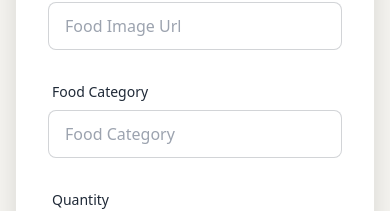
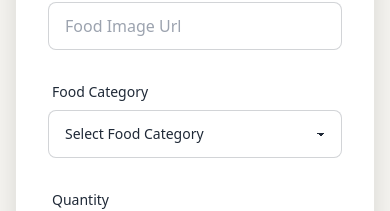
Before and after one commit to HamzaAryanSapnil/ChefLink-Assignment-11-Client, a React (Vite) app: page /add_food in a window 390 px wide. Shown: the part 631-842 px from the top of the page. Built offline with nearby package versions, Linux system fonts and the light colour scheme; no server answers.

Commit message:
add food items complete and it is also responsive

```diff
--- a/src/Pages/Add Food/AddFood.jsx
+++ b/src/Pages/Add Food/AddFood.jsx
@@ -63,7 +63,7 @@ const AddFood = () => {
                 })}
               />
               {errors.foodName && (
-                <p className="text-red-500">{errors.foodName.message}</p>
+                <p className="text-red-500">Food name is required</p>
               )}
             </div>
             <div className="form-control">
@@ -77,32 +77,27 @@ const AddFood = () => {
                 {...register("foodImageUrl", {
                   required: {
                     value: true,
-                    message: "Food name is required",
+                    message: "Food image url is required",
                   },
                 })}
               />
               {errors.foodImageUrl && (
-                <p className="text-red-500">{errors.foodImageUrl.message}</p>
+                <p className="text-red-500">Food image url is required</p>
               )}
             </div>
             <div className="form-control">
               <label className="label">
                 <span className="label-text">Food Category</span>
               </label>
-              <input
-                type="text"
-                placeholder="Food Category"
-                className="input input-bordered"
-                {...register("foodCategory", {
-                  required: {
-                    value: true,
-                    message: "Food name is required",
-                  },
-                })}
-              />
-              {errors.foodCategory && (
-                <p className="text-red-500">{errors.foodCategory.message}</p>
-              )}
+              <select className="select select-bordered w-full" {...register("foodCategory", { required: true })}>
+                <option value="">Select Food Category</option>
+                <option value="Fish">Fish</option>
+                <option value="Biriyani">Biriyani</option>
+                <option value="Lentil">Lentil</option>
+                <option value="Veg">Veg</option>
+                <option value="Salad">Salad</option>
+              </select>
+              {errors.foodCategory && <p className="text-red-500">Food category is required</p>}
             </div>
             <div className="form-control">
               <label className="label">
@@ -115,12 +110,12 @@ const AddFood = () => {
                 {...register("quantity", {
                   required: {
                     value: true,
-                    message: "Food name is required",
+                    message: "Quantity is required",
                   },
                 })}
               />
               {errors.quantity && (
-                <p className="text-red-500">{errors.quantity.message}</p>
+                <p className="text-red-500">Quantity is required</p>
               )}
             </div>
             <div className="form-control">
@@ -134,12 +129,12 @@ const AddFood = () => {
                 {...register("price", {
                   required: {
                     value: true,
-                    message: "Food name is required",
+                    message: "Price is required",
                   },
                 })}
               />
               {errors.price && (
-                <p className="text-red-500">{errors.price.message}</p>
+                <p className="text-red-500">Price is required</p>
               )}
             </div>
             <div className="form-control">
@@ -179,12 +174,12 @@ const AddFood = () => {
                 {...register("foodOrigin", {
                   required: {
                     value: true,
-                    message: "Food name is required",
+                    message: "Food origin is required",
                   },
                 })}
               />
               {errors.foodOrigin && (
-                <p className="text-red-500">{errors.foodOrigin.message}</p>
+                <p className="text-red-500">Food origin is required</p>
               )}
             </div>
             <div className="form-control">
@@ -197,12 +192,12 @@ const AddFood = () => {
                 {...register("description", {
                   required: {
                     value: true,
-                    message: "Food name is required",
+                    message: "Description is required",
                   },
                 })}
               />
               {errors.description && (
-                <p className="text-red-500">{errors.description.message}</p>
+                <p className="text-red-500">Description is required</p>
               )}
             </div>
             <div className="form-control">
```
